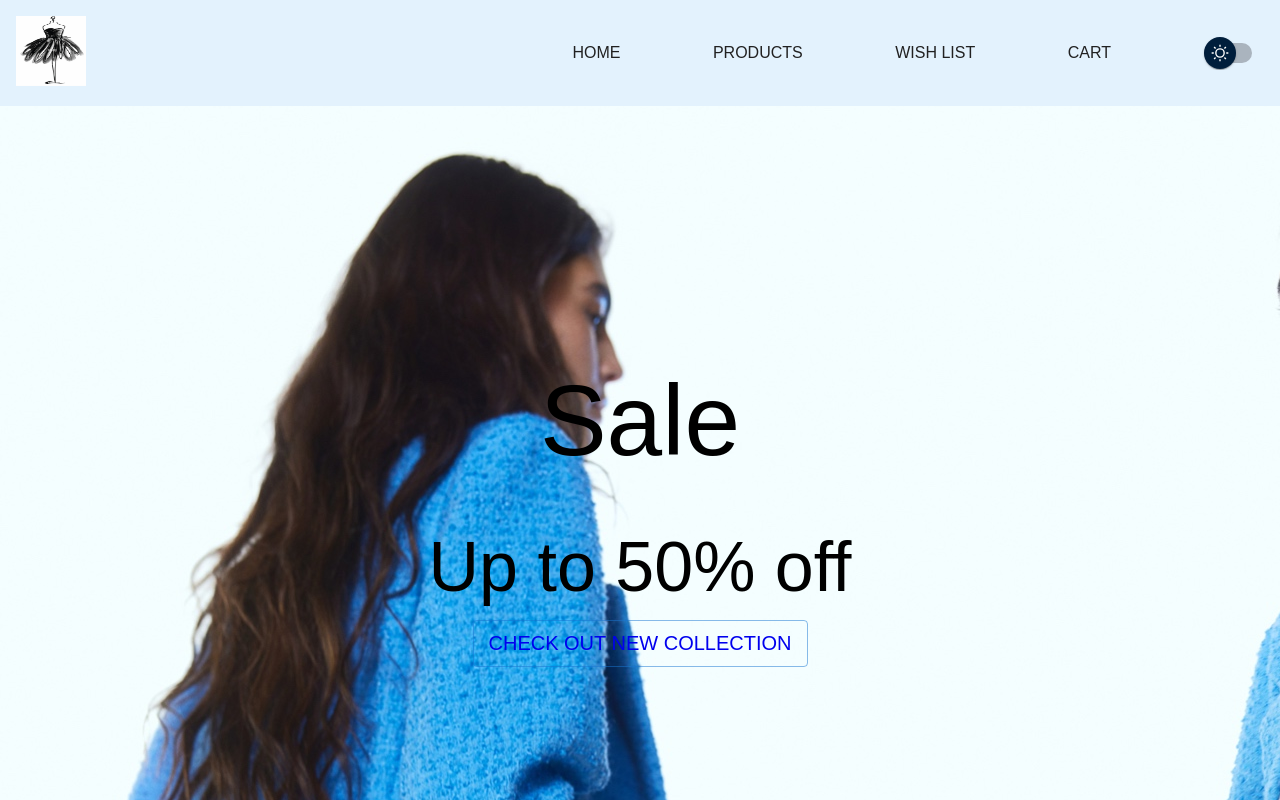
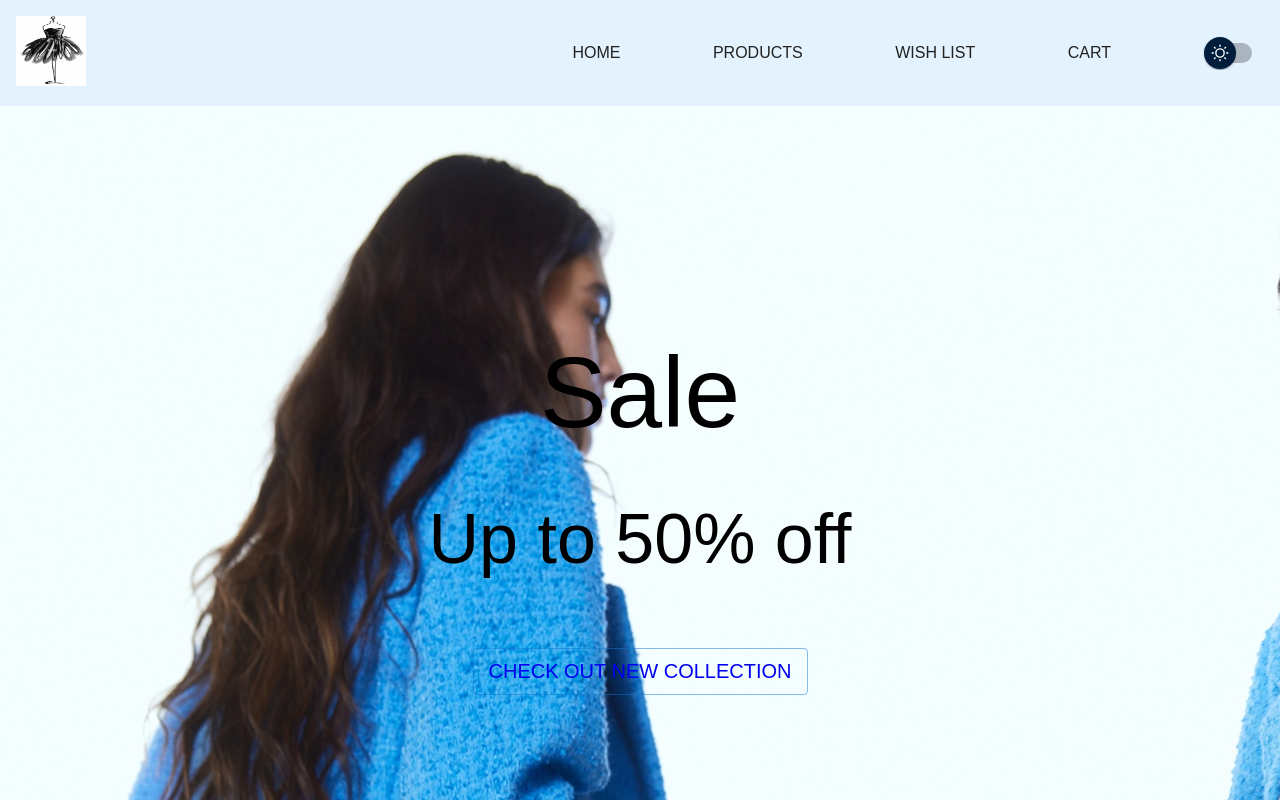
Before and after one commit to Andreaa-Dev/front-end, a React (Create React App) app: page / in a window 1280 px wide. Shown: the top 800 px of the page. Built offline with nearby package versions, Linux system fonts and the light colour scheme.

Commit message:
minor change

```diff
--- a/src/components/landingPage/LandingPage.tsx
+++ b/src/components/landingPage/LandingPage.tsx
@@ -8,7 +8,7 @@ export default function LandingPage() {
       <Typography sx={{ fontSize: 100 }}>Sale</Typography>
       <br />
       <Typography sx={{ fontSize: 70 }}>Up to 50% off</Typography>
-      <Button variant="outlined" sx={{ color: "black" }}>
+      <Button variant="outlined" sx={{ color: "black", mt: 7 }}>
         <Link className="link" to="/products">
           Check out new collection
         </Link>
```
Also changed, not shown: 1 other file (tests, documents, lock files or other folders).
